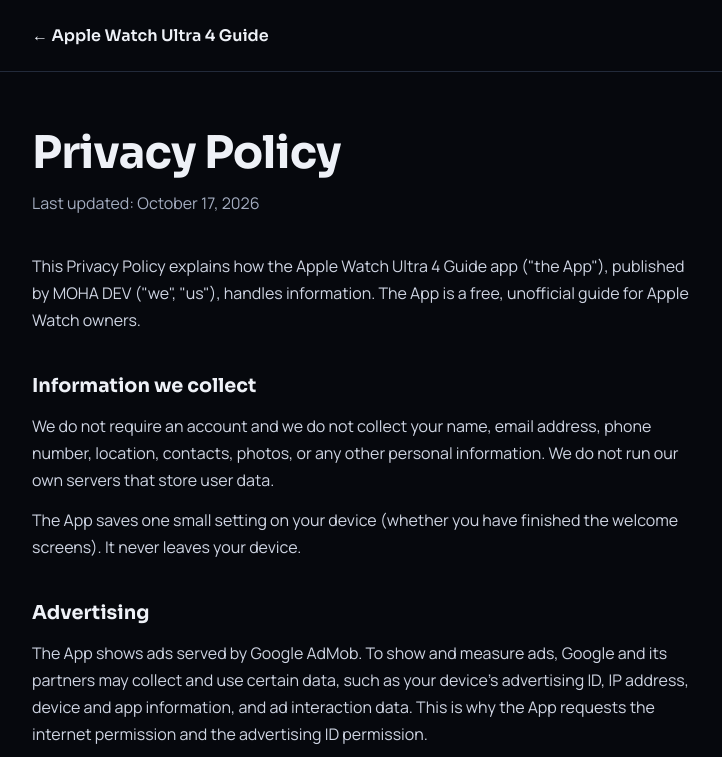
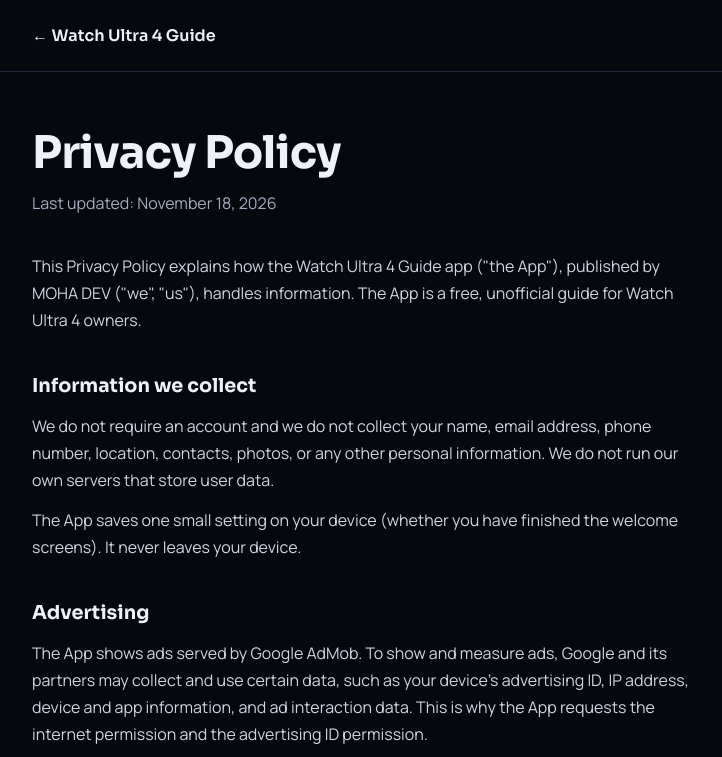
Before and after one commit to AliDiab03/Watch-Ultra-4-Guide, a plain HTML site: page privacy.html in a window 1280 px wide. Shown: the top 757 px of the page, without its empty margins (272-994 px from the left). Drawn offline with Linux system fonts and the light colour scheme.

Commit message:
Update privacy.html

```diff
--- a/privacy.html
+++ b/privacy.html
@@ -3,8 +3,9 @@
 <head>
 <meta charset="utf-8">
 <meta name="viewport" content="width=device-width, initial-scale=1">
-<title>Privacy Policy – Apple Watch Ultra 4 Guide</title>
-<meta name="description" content="Privacy Policy for the Apple Watch Ultra 4 Guide Android app.">
+<title>Privacy Policy – Watch Ultra 4 Guide</title>
+<meta name="description" content="Privacy Policy for the Watch Ultra 4 Guide Android app.">
+<meta name="theme-color" content="#06080d">
 <link rel="preconnect" href="https://fonts.googleapis.com">
 <link rel="preconnect" href="https://fonts.gstatic.com" crossorigin>
 <link href="https://fonts.googleapis.com/css2?family=Manrope:wght@400;500;600&family=Sora:wght@600;700&display=swap" rel="stylesheet">
@@ -29,12 +30,12 @@ footer{border-top:1px solid var(--line);padding:28px 0 44px;color:var(--dim);fon
 </style>
 </head>
 <body>
-<header><div class="wrap"><a href="index.html">← Apple Watch Ultra 4 Guide</a></div></header>
+<header><div class="wrap"><a href="index.html">← Watch Ultra 4 Guide</a></div></header>
 <main><div class="wrap">
 <h1>Privacy Policy</h1>
-<p class="date">Last updated: October 17, 2026</p>
+<p class="date">Last updated: November 18, 2026</p>
 
-<p>This Privacy Policy explains how the Apple Watch Ultra 4 Guide app ("the App"), published by MOHA DEV ("we", "us"), handles information. The App is a free, unofficial guide for Apple Watch owners.</p>
+<p>This Privacy Policy explains how the Watch Ultra 4 Guide app ("the App"), published by MOHA DEV ("we", "us"), handles information. The App is a free, unofficial guide for Watch Ultra 4 owners.</p>
 
 <h2>Information we collect</h2>
 <p>We do not require an account and we do not collect your name, email address, phone number, location, contacts, photos, or any other personal information. We do not run our own servers that store user data.</p>
@@ -58,7 +59,7 @@ footer{border-top:1px solid var(--line);padding:28px 0 44px;color:var(--dim);fon
 <p>We may update this policy from time to time. The latest version will always be available on this page, with the date updated above.</p>
 
 <h2>Disclaimer</h2>
-<p>The App is an unofficial guide. It is not affiliated with, endorsed by, or sponsored by Apple Inc. Apple, Apple Watch and iPhone are trademarks of Apple Inc.</p>
+<p>The App is an unofficial guide. It is not affiliated with, endorsed by, or sponsored by the manufacturer of the watch it describes. All product names and trademarks belong to their respective owners and are used for identification only.</p>
 
 <h2>Contact us</h2>
 <p>Questions about this policy? Email <a href="mailto:allouse.o2003@gmail.com">allouse.o2003@gmail.com</a>.</p>
```
